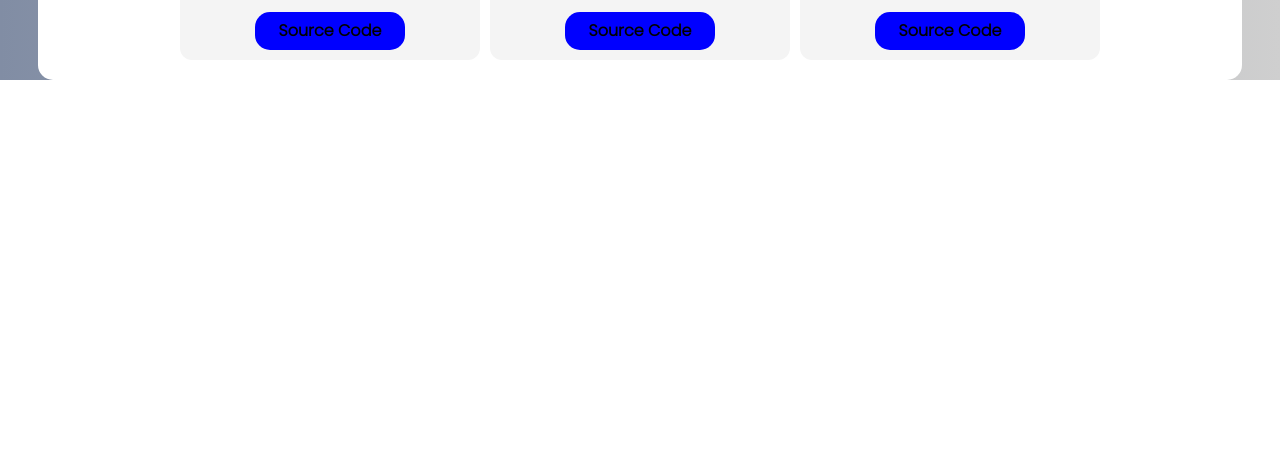
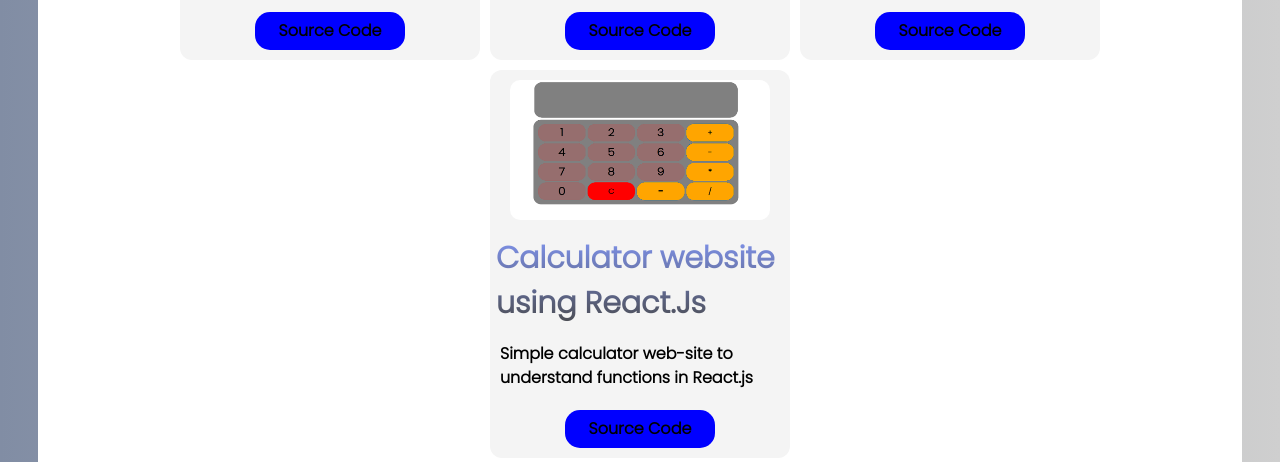
Before and after one commit to Sageyuva/Portfolio_using_nextjs, a Next.js app: page /Project in a window 1280 px wide. Shown: the part 846-1308 px from the top of the page. Before the commit the page ends 926 px from the top, so only its background shows below. Built offline with nearby package versions, Linux system fonts and the light colour scheme; a web font is replaced by a local one.

Commit message:
first commit

```diff
--- a/app/Project/page.js
+++ b/app/Project/page.js
@@ -7,6 +7,7 @@ import news from "../images/newso.jpg"
 import textu from "../images/textt.jpg"
 import port from "../images/port.png"
 import flu from "../images/download.png"
+import calcu from "../images/calc.png"
 const page = () => {
   return (
     <>
@@ -19,6 +20,7 @@ const page = () => {
         <Card img={news} name="News Api Website using HTML Css" disc="Created a news website using api and filters " link="https://github.com/Sageyuva/news-Api" />
         <Card img={textu} name="Text Utils using react and hooks" disc="Created a text utils application to understand hooks " link="https://github.com/Sageyuva/text-utils-web-using-reactjs" />
         <Card img={flu} name="TODO list mobile application" disc="Created a to do list mobile applicatio  using flutter " link="https://github.com/Sageyuva/Todolist_Flutter" />
+        <Card img={calcu} name="Calculator website using React.Js" disc="Simple calculator web-site to understand functions in React.js " link="https://github.com/Sageyuva/react_calculator" />
 
     </div>
     </>
```
Also changed, not shown: app/images/calc.png (added).
